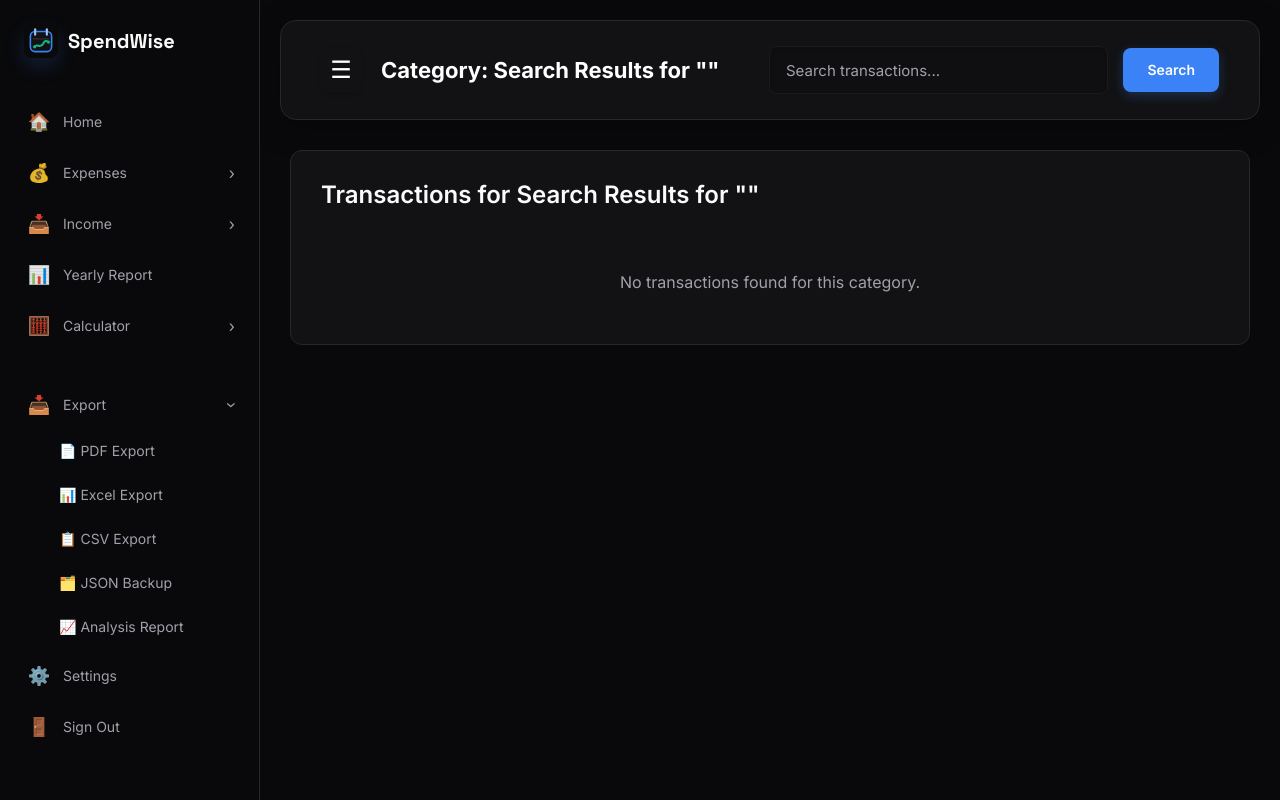
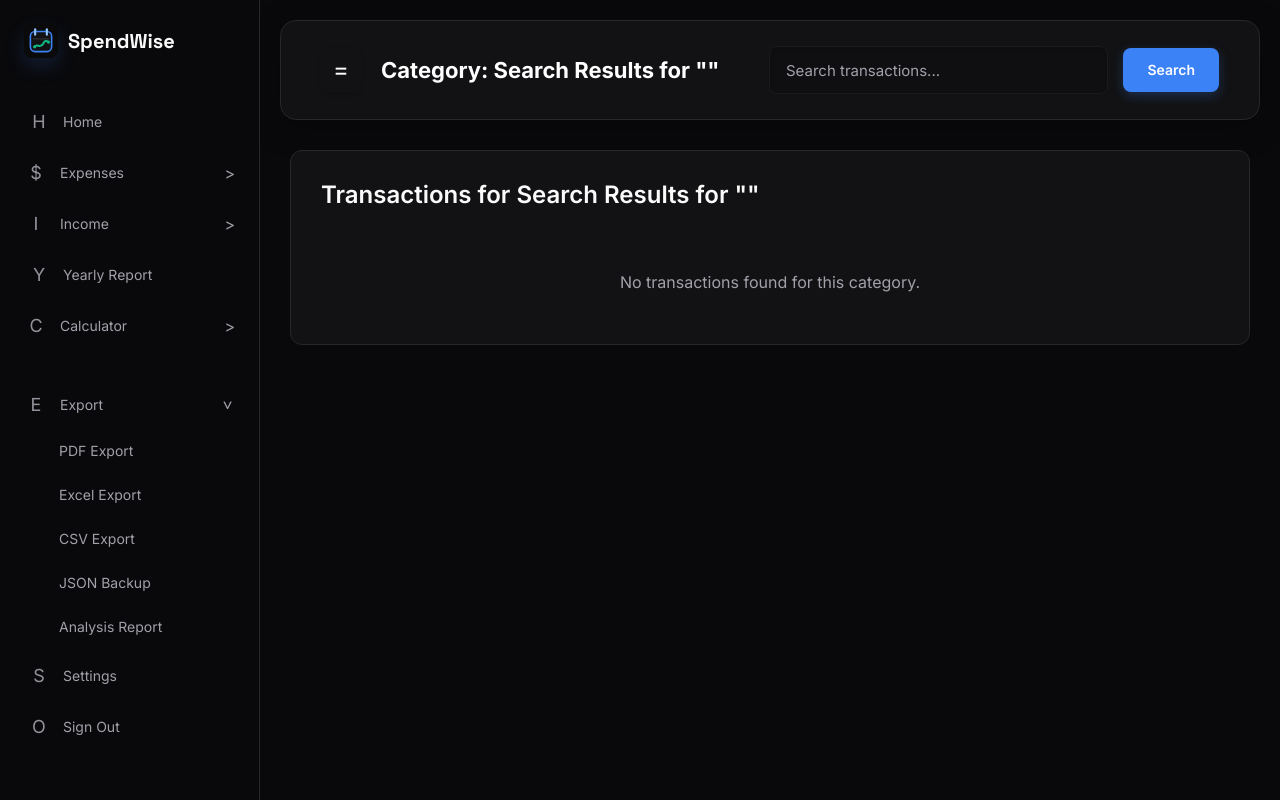
Before and after one commit to dariofdo2006-lgtm/project, a Flask app: page /search in a window 1280 px wide, after a click that opens the changed part. Run offline with Flask 3, Linux system fonts and the light colour scheme; the visitor is signed in with stand-in values (Sample User, id 1); data that the repository does not hold is empty; parts of the project's set-up code (start-up, migrations or seed data) failed here and were passed over; some libraries are stand-ins or nearby versions.

Commit message:
Fix sidebar navigation routing and collapsible click behavior

```diff
--- a/static/app.js
+++ b/static/app.js
@@ -84,8 +84,8 @@ document.addEventListener("DOMContentLoaded", function() {
         }
     }
 
-    // Close mobile sidebar on navigation tap and restore body scroll.
-    document.querySelectorAll('.sidebar .nav-item, .sidebar .nav-sub-item').forEach((item) => {
+    // Close mobile sidebar only when a real navigation link is clicked.
+    document.querySelectorAll('.sidebar a.nav-item, .sidebar a.nav-sub-item').forEach((item) => {
         item.addEventListener('click', () => {
             const sidebar = document.querySelector('.sidebar');
             const overlay = document.querySelector('.sidebar-overlay');
--- a/static/style.css
+++ b/static/style.css
@@ -826,7 +826,11 @@ h1, h2, h3, .topbar-title, .cal-title, .summary-title {
 
 /* Sidebar Collapsible Styles */
 .collapsible-header {
+    background: transparent;
+    border: none;
+    width: 100%;
     justify-content: space-between;
+    text-align: left;
 }
 .chev {
     color: var(--text-muted);
--- a/templates/base.html
+++ b/templates/base.html
@@ -14,7 +14,6 @@
 <body>
     <div class="dashboard-layout">
         <div class="sidebar-overlay" onclick="toggleMobileSidebar()"></div>
-        <!-- Sidebar -->
         <aside class="sidebar">
             <div class="sidebar-header">
                 <a href="/" class="brand-lockup" aria-label="SpendWise home">
@@ -25,16 +24,15 @@
 
             <div class="sidebar-menu">
                 <a href="/" class="nav-item {% if active_view == 'home' %}active{% endif %}">
-                <span class="nav-icon">🏠</span>
+                    <span class="nav-icon">H</span>
                     <span class="nav-text">Home</span>
                 </a>
 
-            <!-- Expenses Collapsible -->
-            <div class="nav-item collapsible-header" onclick="toggleSidebar('expenses-sub')">
-                <span class="nav-icon">💰</span>
+                <button type="button" class="nav-item collapsible-header" onclick="toggleSidebar('expenses-sub')">
+                    <span class="nav-icon">$</span>
                     <span class="nav-text">Expenses</span>
-                <span class="chev" id="expenses-chev">›</span>
-            </div>
+                    <span class="chev" id="expenses-chev">></span>
+                </button>
                 <div class="sub-nav" id="expenses-sub">
                     {% for cat in categories %}
                     <a href="/category/{{ cat|urlencode }}" class="nav-sub-item {% if active_view == cat %}active{% endif %}">
@@ -43,12 +41,11 @@
                     {% endfor %}
                 </div>
 
-            <!-- Income Collapsible -->
-            <div class="nav-item collapsible-header" onclick="toggleSidebar('income-sub')">
-                <span class="nav-icon">📥</span>
+                <button type="button" class="nav-item collapsible-header" onclick="toggleSidebar('income-sub')">
+                    <span class="nav-icon">I</span>
                     <span class="nav-text">Income</span>
-                <span class="chev" id="income-chev">›</span>
-            </div>
+                    <span class="chev" id="income-chev">></span>
+                </button>
                 <div class="sub-nav" id="income-sub">
                     {% for cat in income_categories %}
                     <a href="/category/{{ cat|urlencode }}" class="nav-sub-item {% if active_view == cat %}active{% endif %}">
@@ -58,16 +55,15 @@
                 </div>
 
                 <a href="/yearly" class="nav-item {% if active_view == 'yearly' %}active{% endif %}">
-                <span class="nav-icon">📊</span>
+                    <span class="nav-icon">Y</span>
                     <span class="nav-text">Yearly Report</span>
                 </a>
 
-            <!-- Calculator Collapsible -->
-            <div class="nav-item collapsible-header" onclick="toggleSidebar('calc-sub')">
-                <span class="nav-icon">🧮</span>
+                <button type="button" class="nav-item collapsible-header" onclick="toggleSidebar('calc-sub')">
+                    <span class="nav-icon">C</span>
                     <span class="nav-text">Calculator</span>
-                <span class="chev" id="calc-chev">›</span>
-            </div>
+                    <span class="chev" id="calc-chev">></span>
+                </button>
                 <div class="sub-nav" id="calc-sub">
                     <a href="/calculator?type=standard" class="nav-sub-item {% if active_view == 'calculator_standard' %}active{% endif %}">
                         <span class="nav-text">Budget Guide</span>
@@ -83,49 +79,47 @@
                     </a>
                 </div>
 
-            <!-- Spacer -->
                 <div style="flex: 1;"></div>
 
-            <!-- Export Collapsible -->
-            <div class="nav-item collapsible-header" onclick="toggleSidebar('export-sub')">
-                <span class="nav-icon">📥</span>
+                <button type="button" class="nav-item collapsible-header" onclick="toggleSidebar('export-sub')">
+                    <span class="nav-icon">E</span>
                     <span class="nav-text">Export</span>
-                <span class="chev" id="export-chev">›</span>
-            </div>
+                    <span class="chev" id="export-chev">></span>
+                </button>
                 <div class="sub-nav" id="export-sub">
                     <a href="/api/export" class="nav-sub-item" target="_blank">
-                    <span class="nav-text">📄 PDF Export</span>
+                        <span class="nav-text">PDF Export</span>
                     </a>
                     <a href="/api/export/excel" class="nav-sub-item" target="_blank">
-                    <span class="nav-text">📊 Excel Export</span>
+                        <span class="nav-text">Excel Export</span>
                     </a>
                     <a href="/api/export/csv" class="nav-sub-item" target="_blank">
-                    <span class="nav-text">📋 CSV Export</span>
+                        <span class="nav-text">CSV Export</span>
                     </a>
                     <a href="/api/export/json" class="nav-sub-item" target="_blank">
-                    <span class="nav-text">🗂️ JSON Backup</span>
+                        <span class="nav-text">JSON Backup</span>
                     </a>
                     <a href="/api/export/report" class="nav-sub-item" target="_blank">
-                    <span class="nav-text">📈 Analysis Report</span>
+                        <span class="nav-text">Analysis Report</span>
                     </a>
                 </div>
+
                 <a href="/settings" class="nav-item {% if active_view == 'settings' %}active{% endif %}">
-                <span class="nav-icon">⚙️</span>
+                    <span class="nav-icon">S</span>
                     <span class="nav-text">Settings</span>
                 </a>
 
                 <a href="/logout" class="nav-item" onclick="sessionStorage.removeItem('settingsTipShown');">
-                <span class="nav-icon">🚪</span>
+                    <span class="nav-icon">O</span>
                     <span class="nav-text">Sign Out</span>
                 </a>
             </div>
         </aside>
 
-        <!-- Main Workspace -->
         <main class="main-content">
             <header class="topbar" style="display: flex; justify-content: space-between; align-items: center; padding: 25px 40px; height: auto; background: var(--panel-dark); border: 1px solid var(--border-dark); border-radius: 16px; margin: 20px 20px 0 20px; box-shadow: 0 8px 32px rgba(0,0,0,0.25); box-sizing: border-box;">
                 <div style="display:flex; align-items:center; gap: 20px;">
-                    <button class="btn-icon mobile-only" onclick="toggleMobileSidebar()" style="font-size: 24px; padding: 0; background: transparent; border: none; color: white; cursor: pointer; display: flex; align-items: center; justify-content: center; height: 100%; line-height: 1;">☰</button>
+                    <button class="btn-icon mobile-only" onclick="toggleMobileSidebar()" style="font-size: 24px; padding: 0; background: transparent; border: none; color: white; cursor: pointer; display: flex; align-items: center; justify-content: center; height: 100%; line-height: 1;">=</button>
                     <div class="topbar-title" style="font-size: 22px; font-weight: 700; color: white; white-space: nowrap; margin: 0; display: flex; align-items: center; height: 100%; line-height: 1;">{% block topbar_title %}{% endblock %}</div>
                 </div>
 
@@ -141,7 +135,6 @@
         </main>
     </div>
 
-    <!-- Modals if needed by child templates -->
     {% block modals %}{% endblock %}
 
     <script src="{{ url_for('static', filename='app.js') }}"></script>
```
Lines whose indentation alone changed are shown as unchanged.
